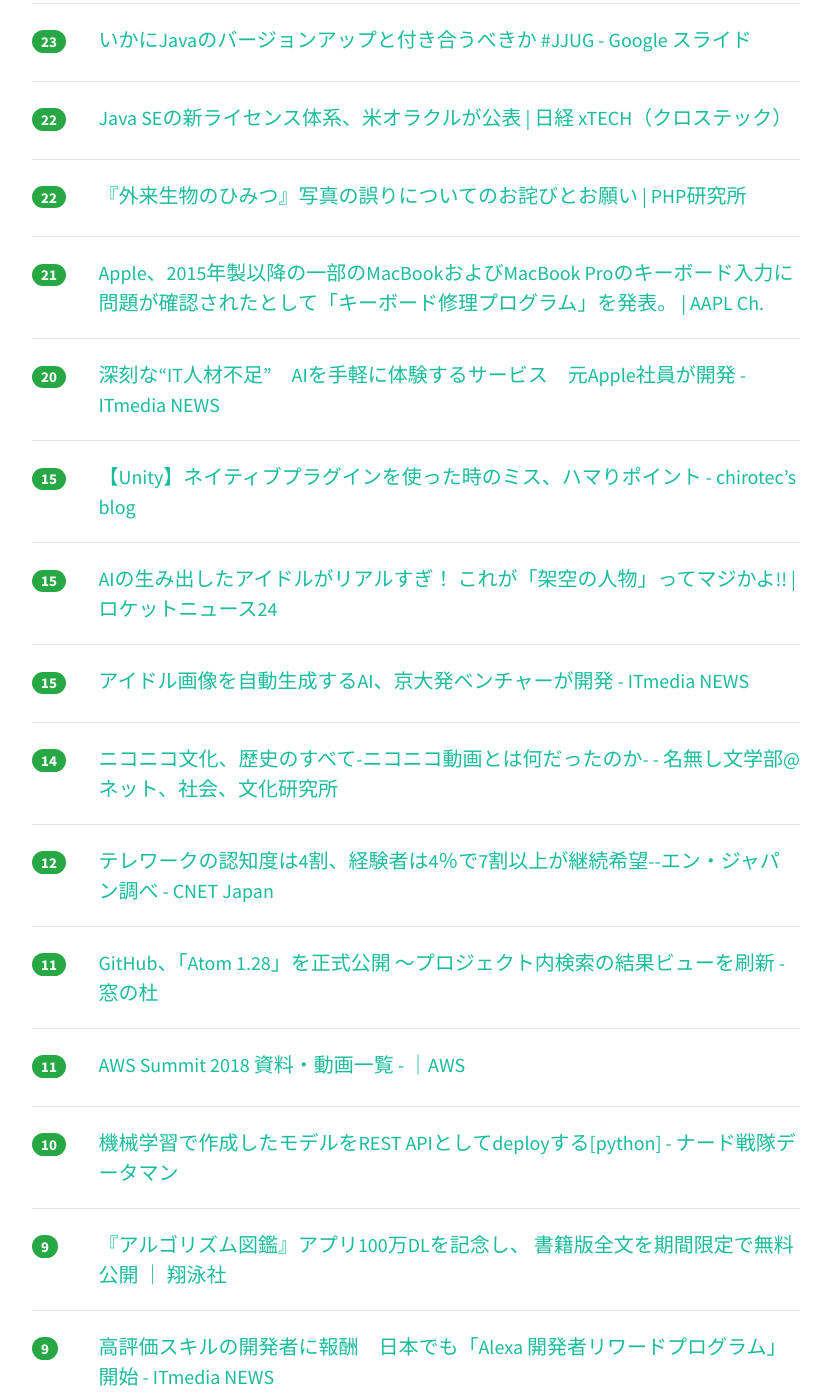
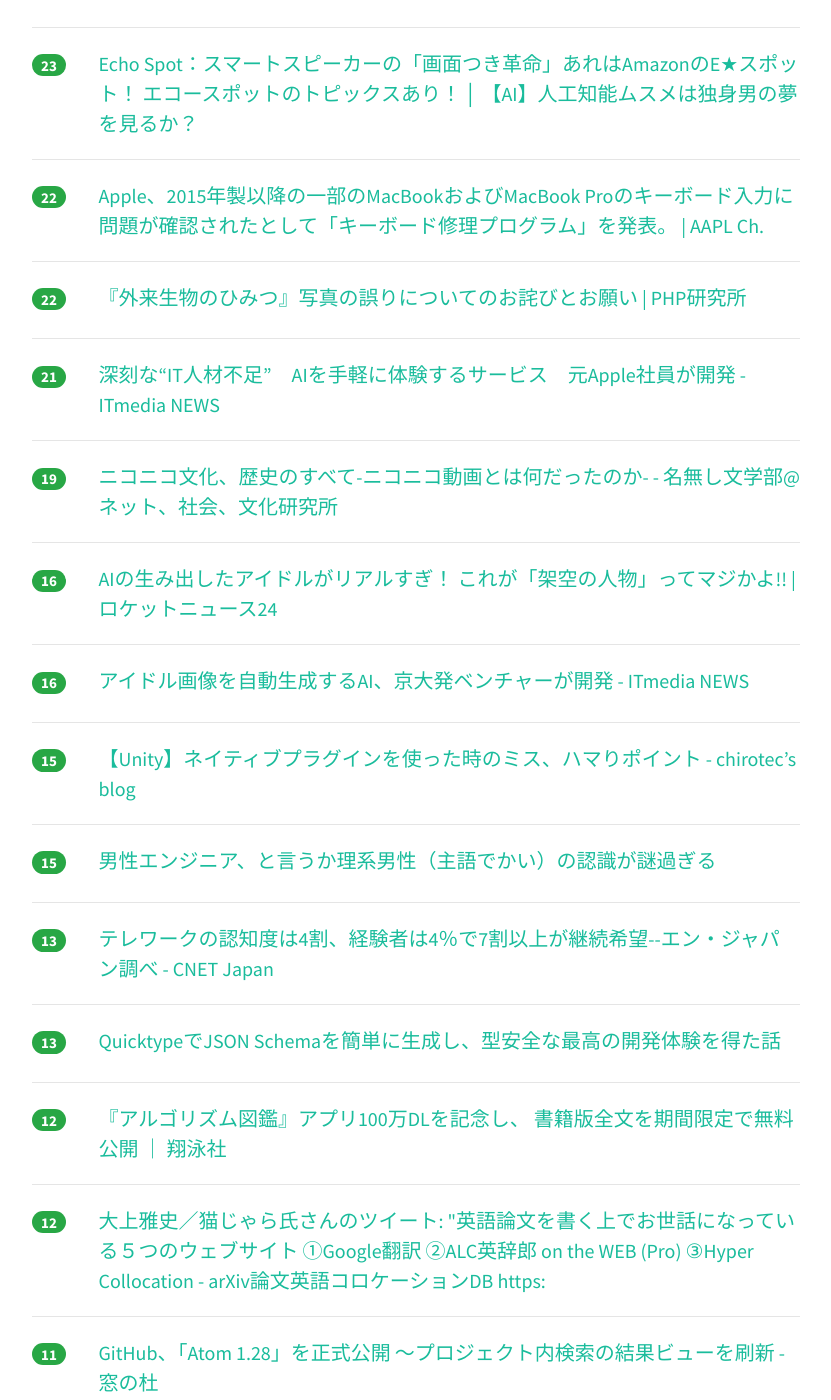
Before and after one commit to yatta47/hatena-matome-site, a Jekyll site: the page built from _posts/2018-06-23-hatena.md, in a window 1280 px wide and 1400 px high, scrolled down 1454 px. Shown: the whole window, without its empty margins (224-1055 px from the left). Built offline with Jekyll 4.4.1, drawn with Linux system fonts in a browser that asks for light colours; nearby versions of some CDN libraries; some of the changed text lies outside the part shown.

Commit message:
Updated 2018-06-23

```diff
--- a/_posts/2018-06-23-hatena.md
+++ b/_posts/2018-06-23-hatena.md
@@ -1,34 +1,44 @@
 ---
 layout: post
 title:  "2018-06-23 はてぶIT"
-date:   2018-06-23 17:00:59
+date:   2018-06-23 18:01:47
 tags: [it-hotentry]
 ---
-52 件のデータあり
+53 件のデータあり
 
 <hr><div class="row">
-<div class="col-1"><span class="badge badge-pill badge-success h2">74</span></div>
+<div class="col-1"><span class="badge badge-pill badge-success h2">78</span></div>
 <div class="col-11"><a href='https://qiita.com/putan/items/d4e5fb95a110c1b0ff96' target='_blank'>ドメインモデルをコードへ落とす 〜あなたのクラスは、どこから？〜</a></div>
 </div>
 <hr>
 <div class="row">
-<div class="col-1"><span class="badge badge-pill badge-success h2">68</span></div>
+<div class="col-1"><span class="badge badge-pill badge-success h2">78</span></div>
+<div class="col-11"><a href='https://togetter.com/li/1239911' target='_blank'>『自衛隊時代にお風呂沸かしてたマン』が体験語る。「本業は対特殊武器戦。付着の汚染物質を流すため、ここにも器材が配備されている」 - Togetter</a></div>
+</div>
+<hr>
+<div class="row">
+<div class="col-1"><span class="badge badge-pill badge-success h2">70</span></div>
 <div class="col-11"><a href='https://vaaaaaanquish.hatenablog.com/entry/2018/06/22/194227' target='_blank'>Python製シェルxonshを半年使った所感や環境設定のまとめ - Stimulator</a></div>
 </div>
 <hr>
 <div class="row">
-<div class="col-1"><span class="badge badge-pill badge-success h2">62</span></div>
-<div class="col-11"><a href='https://togetter.com/li/1239911' target='_blank'>『自衛隊時代にお風呂沸かしてたマン』が体験語る。「本業は対特殊武器戦。付着の汚染物質を流すため、ここにも器材が配備されている」 - Togetter</a></div>
+<div class="col-1"><span class="badge badge-pill badge-success h2">69</span></div>
+<div class="col-11"><a href='https://anond.hatelabo.jp/20180623120800' target='_blank'>オタクはすぐに過剰な表現を使いたがる問題</a></div>
 </div>
 <hr>
 <div class="row">
-<div class="col-1"><span class="badge badge-pill badge-success h2">58</span></div>
+<div class="col-1"><span class="badge badge-pill badge-success h2">59</span></div>
 <div class="col-11"><a href='https://anond.hatelabo.jp/20180622070415' target='_blank'>ディズニーの本気のプログラミング講座がヤバそう</a></div>
 </div>
 <hr>
 <div class="row">
-<div class="col-1"><span class="badge badge-pill badge-success h2">47</span></div>
-<div class="col-11"><a href='https://anond.hatelabo.jp/20180623120800' target='_blank'>オタクはすぐに過剰な表現を使いたがる問題</a></div>
+<div class="col-1"><span class="badge badge-pill badge-success h2">46</span></div>
+<div class="col-11"><a href='https://blog.sushi.money/entry/pepabohatena4' target='_blank'>社内横断で開発効率を上げる取り組み #pepabohatena - hitode909の日記</a></div>
+</div>
+<hr>
+<div class="row">
+<div class="col-1"><span class="badge badge-pill badge-success h2">40</span></div>
+<div class="col-11"><a href='https://tmtms.hatenablog.com/entry/201806/mysql-utf8' target='_blank'>そろそろMySQLのutf8について一言いっとくか - @tmtms のメモ</a></div>
 </div>
 <hr>
 <div class="row">
@@ -37,28 +47,28 @@ tags: [it-hotentry]
 </div>
 <hr>
 <div class="row">
-<div class="col-1"><span class="badge badge-pill badge-success h2">36</span></div>
-<div class="col-11"><a href='https://tmtms.hatenablog.com/entry/201806/mysql-utf8' target='_blank'>そろそろMySQLのutf8について一言いっとくか - @tmtms のメモ</a></div>
-</div>
-<hr>
-<div class="row">
-<div class="col-1"><span class="badge badge-pill badge-success h2">36</span></div>
+<div class="col-1"><span class="badge badge-pill badge-success h2">38</span></div>
 <div class="col-11"><a href='https://www.apple.com/jp/support/keyboard-service-program-for-macbook-and-macbook-pro/' target='_blank'>MacBook および MacBook Pro キーボード修理プログラム - Apple サポート</a></div>
 </div>
 <hr>
 <div class="row">
-<div class="col-1"><span class="badge badge-pill badge-success h2">35</span></div>
-<div class="col-11"><a href='https://blog.sushi.money/entry/pepabohatena4' target='_blank'>社内横断で開発効率を上げる取り組み #pepabohatena - hitode909の日記</a></div>
-</div>
-<hr>
-<div class="row">
-<div class="col-1"><span class="badge badge-pill badge-success h2">28</span></div>
+<div class="col-1"><span class="badge badge-pill badge-success h2">29</span></div>
 <div class="col-11"><a href='https://forest.watch.impress.co.jp/docs/news/1129026.html' target='_blank'>「Windows 10 April 2018 Update」で同じネットワーク上のデバイスに接続できない問題 - 窓の杜</a></div>
 </div>
 <hr>
 <div class="row">
-<div class="col-1"><span class="badge badge-pill badge-success h2">27</span></div>
+<div class="col-1"><span class="badge badge-pill badge-success h2">29</span></div>
 <div class="col-11"><a href='http://www.itmedia.co.jp/news/articles/1806/23/news021.html' target='_blank'>Apple、MacBook／MacBook Proのキーボード無償修理プログラム - ITmedia NEWS</a></div>
+</div>
+<hr>
+<div class="row">
+<div class="col-1"><span class="badge badge-pill badge-success h2">25</span></div>
+<div class="col-11"><a href='http://tech.nikkeibp.co.jp/atcl/nxt/news/18/01697/' target='_blank'>Java SEの新ライセンス体系、米オラクルが公表 | 日経 xTECH（クロステック）</a></div>
+</div>
+<hr>
+<div class="row">
+<div class="col-1"><span class="badge badge-pill badge-success h2">25</span></div>
+<div class="col-11"><a href='https://docs.google.com/presentation/d/1Q2xaFjJQwinzfAnnNVPNIiB-rfZeld2w_nIZ_y4oMlQ/mobilepresent?slide=id.p' target='_blank'>いかにJavaのバージョンアップと付き合うべきか #JJUG - Google スライド</a></div>
 </div>
 <hr>
 <div class="row">
@@ -67,13 +77,8 @@ tags: [it-hotentry]
 </div>
 <hr>
 <div class="row">
-<div class="col-1"><span class="badge badge-pill badge-success h2">23</span></div>
-<div class="col-11"><a href='https://docs.google.com/presentation/d/1Q2xaFjJQwinzfAnnNVPNIiB-rfZeld2w_nIZ_y4oMlQ/mobilepresent?slide=id.p' target='_blank'>いかにJavaのバージョンアップと付き合うべきか #JJUG - Google スライド</a></div>
-</div>
-<hr>
-<div class="row">
 <div class="col-1"><span class="badge badge-pill badge-success h2">22</span></div>
-<div class="col-11"><a href='http://tech.nikkeibp.co.jp/atcl/nxt/news/18/01697/' target='_blank'>Java SEの新ライセンス体系、米オラクルが公表 | 日経 xTECH（クロステック）</a></div>
+<div class="col-11"><a href='https://applech2.com/archives/20180623-keyboard-service-program-for-macbook-pro-since-2015.html' target='_blank'>Apple、2015年製以降の一部のMacBookおよびMacBook Proのキーボード入力に問題が確認されたとして「キーボード修理プログラム」を発表。 | AAPL Ch.</a></div>
 </div>
 <hr>
 <div class="row">
@@ -83,12 +88,22 @@ tags: [it-hotentry]
 <hr>
 <div class="row">
 <div class="col-1"><span class="badge badge-pill badge-success h2">21</span></div>
-<div class="col-11"><a href='https://applech2.com/archives/20180623-keyboard-service-program-for-macbook-pro-since-2015.html' target='_blank'>Apple、2015年製以降の一部のMacBookおよびMacBook Proのキーボード入力に問題が確認されたとして「キーボード修理プログラム」を発表。 | AAPL Ch.</a></div>
+<div class="col-11"><a href='http://www.itmedia.co.jp/news/articles/1806/23/news006.html' target='_blank'>深刻な“IT人材不足”　AIを手軽に体験するサービス　元Apple社員が開発 - ITmedia NEWS</a></div>
 </div>
 <hr>
 <div class="row">
-<div class="col-1"><span class="badge badge-pill badge-success h2">20</span></div>
-<div class="col-11"><a href='http://www.itmedia.co.jp/news/articles/1806/23/news006.html' target='_blank'>深刻な“IT人材不足”　AIを手軽に体験するサービス　元Apple社員が開発 - ITmedia NEWS</a></div>
+<div class="col-1"><span class="badge badge-pill badge-success h2">19</span></div>
+<div class="col-11"><a href='https://www.sophiacreeks.com/entry/2018/06/22/%E3%83%8B%E3%82%B3%E3%83%8B%E3%82%B3%E6%96%87%E5%8C%96%E3%80%81%E6%AD%B4%E5%8F%B2%E3%81%AE%E3%81%99%E3%81%B9%E3%81%A6-%E3%83%8B%E3%82%B3%E3%83%8B%E3%82%B3%E5%8B%95%E7%94%BB%E3%81%A8%E3%81%AF%E4%BD%95' target='_blank'>ニコニコ文化、歴史のすべて-ニコニコ動画とは何だったのか- - 名無し文学部@ネット、社会、文化研究所</a></div>
+</div>
+<hr>
+<div class="row">
+<div class="col-1"><span class="badge badge-pill badge-success h2">16</span></div>
+<div class="col-11"><a href='https://rocketnews24.com/2018/06/22/1081315/' target='_blank'>AIの生み出したアイドルがリアルすぎ！ これが「架空の人物」ってマジかよ!! | ロケットニュース24</a></div>
+</div>
+<hr>
+<div class="row">
+<div class="col-1"><span class="badge badge-pill badge-success h2">16</span></div>
+<div class="col-11"><a href='http://www.itmedia.co.jp/news/articles/1806/22/news137.html' target='_blank'>アイドル画像を自動生成するAI、京大発ベンチャーが開発 - ITmedia NEWS</a></div>
 </div>
 <hr>
 <div class="row">
@@ -98,22 +113,27 @@ tags: [it-hotentry]
 <hr>
 <div class="row">
 <div class="col-1"><span class="badge badge-pill badge-success h2">15</span></div>
-<div class="col-11"><a href='https://rocketnews24.com/2018/06/22/1081315/' target='_blank'>AIの生み出したアイドルがリアルすぎ！ これが「架空の人物」ってマジかよ!! | ロケットニュース24</a></div>
+<div class="col-11"><a href='https://anond.hatelabo.jp/20180623133415' target='_blank'>男性エンジニア、と言うか理系男性（主語でかい）の認識が謎過ぎる</a></div>
 </div>
 <hr>
 <div class="row">
-<div class="col-1"><span class="badge badge-pill badge-success h2">15</span></div>
-<div class="col-11"><a href='http://www.itmedia.co.jp/news/articles/1806/22/news137.html' target='_blank'>アイドル画像を自動生成するAI、京大発ベンチャーが開発 - ITmedia NEWS</a></div>
+<div class="col-1"><span class="badge badge-pill badge-success h2">13</span></div>
+<div class="col-11"><a href='https://japan.cnet.com/article/35121316/' target='_blank'>テレワークの認知度は4割、経験者は4％で7割以上が継続希望--エン・ジャパン調べ - CNET Japan</a></div>
 </div>
 <hr>
 <div class="row">
-<div class="col-1"><span class="badge badge-pill badge-success h2">14</span></div>
-<div class="col-11"><a href='https://www.sophiacreeks.com/entry/2018/06/22/%E3%83%8B%E3%82%B3%E3%83%8B%E3%82%B3%E6%96%87%E5%8C%96%E3%80%81%E6%AD%B4%E5%8F%B2%E3%81%AE%E3%81%99%E3%81%B9%E3%81%A6-%E3%83%8B%E3%82%B3%E3%83%8B%E3%82%B3%E5%8B%95%E7%94%BB%E3%81%A8%E3%81%AF%E4%BD%95' target='_blank'>ニコニコ文化、歴史のすべて-ニコニコ動画とは何だったのか- - 名無し文学部@ネット、社会、文化研究所</a></div>
+<div class="col-1"><span class="badge badge-pill badge-success h2">13</span></div>
+<div class="col-11"><a href='https://qiita.com/kentrino/items/a7ab8b56c8dbcf963ba4' target='_blank'>QuicktypeでJSON Schemaを簡単に生成し、型安全な最高の開発体験を得た話</a></div>
 </div>
 <hr>
 <div class="row">
 <div class="col-1"><span class="badge badge-pill badge-success h2">12</span></div>
-<div class="col-11"><a href='https://japan.cnet.com/article/35121316/' target='_blank'>テレワークの認知度は4割、経験者は4％で7割以上が継続希望--エン・ジャパン調べ - CNET Japan</a></div>
+<div class="col-11"><a href='https://www.shoeisha.co.jp/press/detail/402' target='_blank'>『アルゴリズム図鑑』アプリ100万DLを記念し、 書籍版全文を期間限定で無料公開 ｜ 翔泳社</a></div>
+</div>
+<hr>
+<div class="row">
+<div class="col-1"><span class="badge badge-pill badge-success h2">12</span></div>
+<div class="col-11"><a href='http://twitter.com/tonets/status/1010321829502676993' target='_blank'>大上雅史／猫じゃら氏さんのツイート: "英語論文を書く上でお世話になっている５つのウェブサイト ①Google翻訳 ②ALC英辞郎 on the WEB (Pro) ③Hyper Collocation - arXiv論文英語コロケーションDB https:</a></div>
 </div>
 <hr>
 <div class="row">
@@ -127,13 +147,13 @@ tags: [it-hotentry]
 </div>
 <hr>
 <div class="row">
-<div class="col-1"><span class="badge badge-pill badge-success h2">10</span></div>
+<div class="col-1"><span class="badge badge-pill badge-success h2">11</span></div>
 <div class="col-11"><a href='http://datanerd.hateblo.jp/entry/2017/09/01/212021' target='_blank'>機械学習で作成したモデルをREST APIとしてdeployする[python] - ナード戦隊データマン</a></div>
 </div>
 <hr>
 <div class="row">
 <div class="col-1"><span class="badge badge-pill badge-success h2">9</span></div>
-<div class="col-11"><a href='https://www.shoeisha.co.jp/press/detail/402' target='_blank'>『アルゴリズム図鑑』アプリ100万DLを記念し、 書籍版全文を期間限定で無料公開 ｜ 翔泳社</a></div>
+<div class="col-11"><a href='https://github.com/gluon-lang/gluon' target='_blank'>GitHub - gluon-lang/gluon: A static, type inferred and embeddable language written in Rust.</a></div>
 </div>
 <hr>
 <div class="row">
@@ -168,6 +188,11 @@ tags: [it-hotentry]
 <hr>
 <div class="row">
 <div class="col-1"><span class="badge badge-pill badge-success h2">8</span></div>
+<div class="col-11"><a href='https://qiita.com/sakajunquality/items/14124f9d954923b35e5d' target='_blank'>nginxでhttpメソッドによるアクセス制限</a></div>
+</div>
+<hr>
+<div class="row">
+<div class="col-1"><span class="badge badge-pill badge-success h2">8</span></div>
 <div class="col-11"><a href='https://pc.watch.impress.co.jp/docs/news/1129158.html' target='_blank'>日本データ復旧協会、データ復旧の模範を示し業界の健全化を図る ～第1回通常総会レポート - PC Watch</a></div>
 </div>
 <hr>
@@ -183,12 +208,7 @@ tags: [it-hotentry]
 <hr>
 <div class="row">
 <div class="col-1"><span class="badge badge-pill badge-success h2">8</span></div>
-<div class="col-11"><a href='http://twitter.com/tonets/status/1010321829502676993' target='_blank'>大上雅史／猫じゃら氏さんのツイート: "英語論文を書く上でお世話になっている５つのウェブサイト ①Google翻訳 ②ALC英辞郎 on the WEB (Pro) ③Hyper Collocation - arXiv論文英語コロケーションDB https:</a></div>
-</div>
-<hr>
-<div class="row">
-<div class="col-1"><span class="badge badge-pill badge-success h2">7</span></div>
-<div class="col-11"><a href='https://qiita.com/sakajunquality/items/14124f9d954923b35e5d' target='_blank'>nginxでhttpメソッドによるアクセス制限</a></div>
+<div class="col-11"><a href='https://buzzap.jp/news/20180622-twitter-smyte/' target='_blank'>ツイッターが差別や嫌がらせ対策大幅強化へ、テクノロジー企業「Smyte」を買収 | BUZZAP！（バザップ！）</a></div>
 </div>
 <hr>
 <div class="row">
@@ -218,7 +238,7 @@ tags: [it-hotentry]
 <hr>
 <div class="row">
 <div class="col-1"><span class="badge badge-pill badge-success h2">7</span></div>
-<div class="col-11"><a href='https://buzzap.jp/news/20180622-twitter-smyte/' target='_blank'>ツイッターが差別や嫌がらせ対策大幅強化へ、テクノロジー企業「Smyte」を買収 | BUZZAP！（バザップ！）</a></div>
+<div class="col-11"><a href='https://jp.techcrunch.com/2018/06/23/2018-06-22-wordpress-com-parent-company-acquires-atavist/' target='_blank'>WordPress.comがAtavistの買収で支払い決済や有料購読制をユーザーに提供か | TechCrunch Japan</a></div>
 </div>
 <hr>
 <div class="row">
@@ -237,18 +257,8 @@ tags: [it-hotentry]
 </div>
 <hr>
 <div class="row">
-<div class="col-1"><span class="badge badge-pill badge-success h2">6</span></div>
-<div class="col-11"><a href='https://jp.techcrunch.com/2018/06/23/2018-06-22-wordpress-com-parent-company-acquires-atavist/' target='_blank'>WordPress.comがAtavistの買収で支払い決済や有料購読制をユーザーに提供か | TechCrunch Japan</a></div>
-</div>
-<hr>
-<div class="row">
 <div class="col-1"><span class="badge badge-pill badge-success h2">5</span></div>
 <div class="col-11"><a href='https://cocopon.me/blog/2018/06/generative-design-p5js/' target='_blank'>『Generative Design』のp5.js版が発売されます & ワークショップのお知らせ - ここぽんのーと</a></div>
-</div>
-<hr>
-<div class="row">
-<div class="col-1"><span class="badge badge-pill badge-success h2">4</span></div>
-<div class="col-11"><a href='https://qiita.com/kentrino/items/a7ab8b56c8dbcf963ba4' target='_blank'>QuicktypeでJSON Schemaを簡単に生成し、型安全な最高の開発体験を得た話</a></div>
 </div>
 <hr>
 <div class="row">
@@ -257,11 +267,6 @@ tags: [it-hotentry]
 </div>
 <hr>
 <div class="row">
-<div class="col-1"><span class="badge badge-pill badge-success h2">3</span></div>
-<div class="col-11"><a href='https://anond.hatelabo.jp/20180623133415' target='_blank'>男性エンジニア、と言うか理系男性（主語でかい）の認識が謎過ぎる</a></div>
-</div>
-<hr>
-<div class="row">
 <div class="col-1"><span class="badge badge-pill badge-success h2">0</span></div>
 <div class="col-11"><a href='https://docs.google.com/presentation/d/1Q2xaFjJQwinzfAnnNVPNIiB-rfZeld2w_nIZ_y4oMlQ/mobilepresent#slide=id.p' target='_blank'>いかにJavaのバージョンアップと付き合うべきか #JJUG - Google スライド</a></div>
 </div>
```
